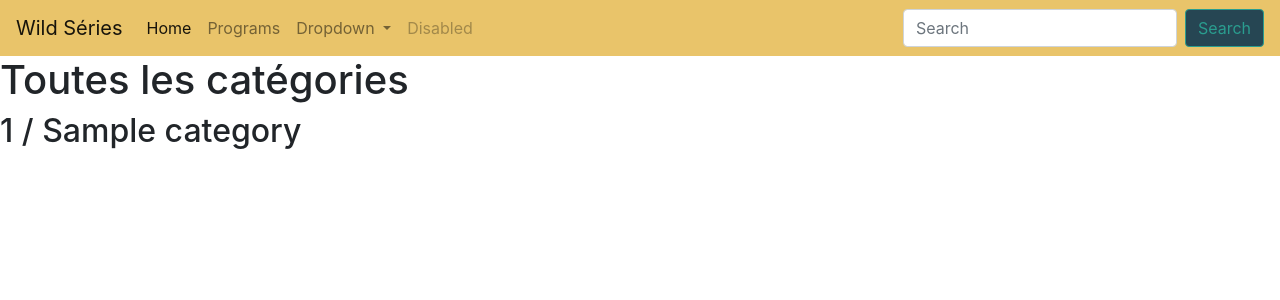
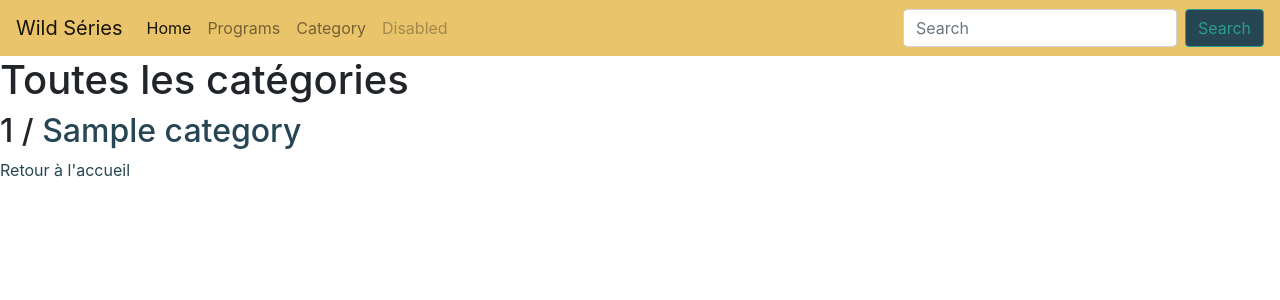
Before and after one commit to LeroyThomas/symfonyStart_wildSeries, a PHP site: template templates/category/index.html.twig in a window 1280 px wide. Shown: the top 300 px of the page. Run offline with PHP 8.4, Linux system fonts and the light colour scheme; the template is opened without the code that fills it: most values are stand-ins (such as "Sample title", 1, 10 or a date in 2020); style sheets or scripts are compiled from the project's sources; some libraries are stand-ins or nearby versions.

Commit message:
Quete08 Symfony Ok

```diff
--- a/src/Controller/CategoryController.php
+++ b/src/Controller/CategoryController.php
@@ -18,7 +18,7 @@ class CategoryController extends AbstractController
 {
     /**
      *
-     * @Route("/", name="_index")
+     * @Route("/", name="index")
      * @return Response A response instance
      */
     public function index(): Response
--- a/templates/category/index.html.twig
+++ b/templates/category/index.html.twig
@@ -6,7 +6,12 @@
     <h1>Toutes les catégories</h1>
     {% for category in categories %}
         <div>
-            <h2>{{ loop.index }} / {{ category.name }}</h2>
+            <h2>{{ loop.index }} / <a href="{{ path("category_show", { categoryName: category.name|lower }) }}">{{ category.name }}</a></h2>
         </div>
+        {% else %}
+            Aucune catégorie trouvée.
     {% endfor %}
+    <a href="{{ path('app_index') }}">
+        Retour à l'accueil
+    </a>
 {% endblock %}
--- a/templates/program/_navbar.html.twig
+++ b/templates/program/_navbar.html.twig
@@ -13,16 +13,8 @@
             <li class="nav-item">
                 <a class="nav-link" href="/programs">Programs</a>
             </li>
-            <li class="nav-item dropdown">
-                <a class="nav-link dropdown-toggle" href="#" id="navbarDropdown" role="button" data-toggle="dropdown" aria-haspopup="true" aria-expanded="false">
-                    Dropdown
-                </a>
-                <div class="dropdown-menu" aria-labelledby="navbarDropdown">
-                    <a class="dropdown-item" href="#">Action</a>
-                    <a class="dropdown-item" href="#">Another action</a>
-                    <div class="dropdown-divider"></div>
-                    <a class="dropdown-item" href="#">Something else here</a>
-                </div>
+            <li class="nav-item ">
+                <a class="nav-link " href="/categories"> Category </a>
             </li>
             <li class="nav-item">
                 <a class="nav-link disabled" href="#">Disabled</a>
```
Also changed, not shown: templates/category/show.html.twig (+10 -7 lines).
